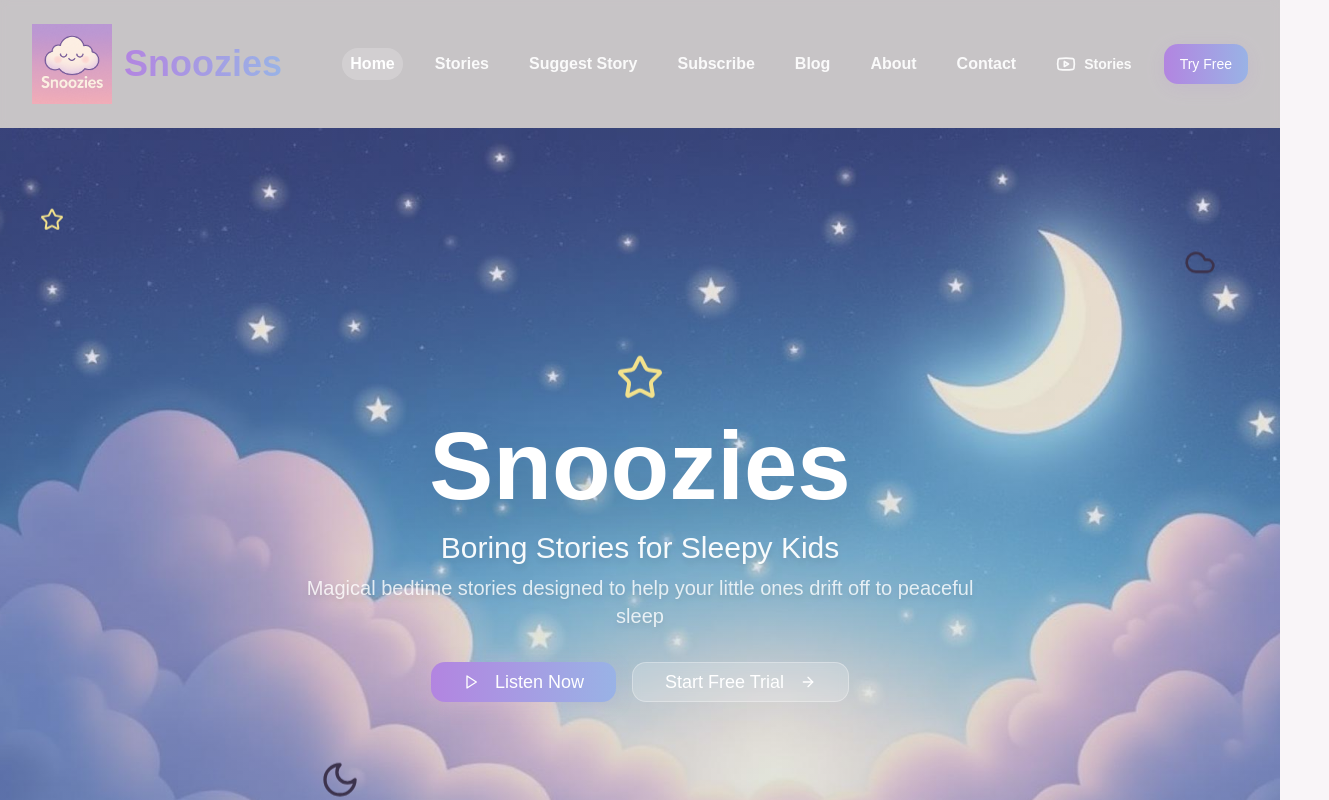
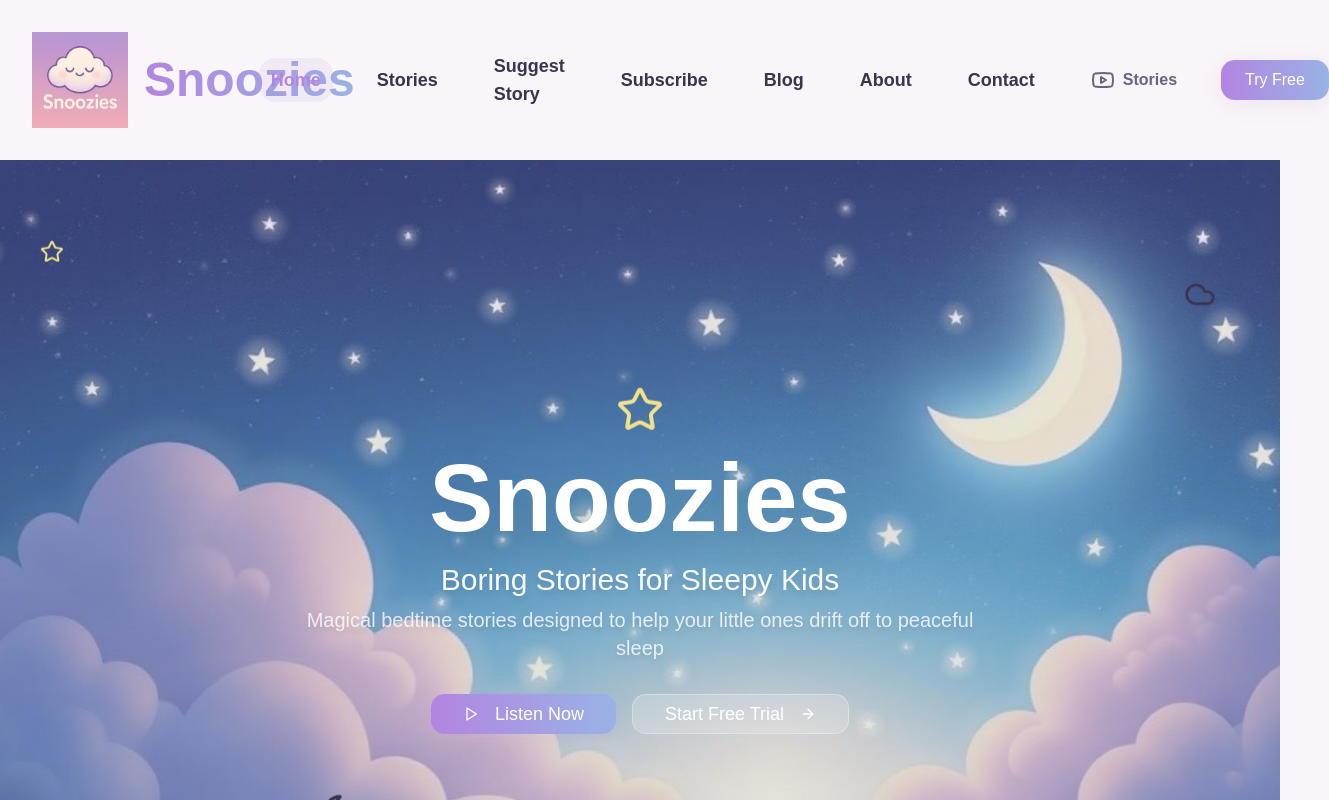
Before and after one commit to brookejoli/snoozies-dreamy-haven, a React (Vite) app: page / in a window 1280 px wide. Shown: the top 800 px of the page, 1329 px wide, since content can reach past the window. Built offline with nearby package versions, Linux system fonts and the light colour scheme.

Commit message:
Refactor navigation bar
Remove the dark background from the navigation bar and increase the size of the logo and navigation items.

```diff
--- a/src/components/Navigation.tsx
+++ b/src/components/Navigation.tsx
@@ -21,27 +21,27 @@ const Navigation = () => {
   const isActive = (path: string) => location.pathname === path;
 
   return (
-    <nav className="sticky top-0 z-50 py-4 bg-black/20 backdrop-blur-sm">
+    <nav className="sticky top-0 z-50 py-6">
       <div className="max-w-7xl mx-auto px-4 sm:px-6 lg:px-8">
-        <div className="flex justify-between items-center h-24">
+        <div className="flex justify-between items-center h-28">
           {/* Logo */}
-          <Link to="/" className="flex items-center space-x-3 group">
-            <img src={logoImage} alt="Snoozies" className="h-20 w-auto" />
-            <span className="text-4xl font-nunito font-bold text-gradient">
+          <Link to="/" className="flex items-center space-x-4 group">
+            <img src={logoImage} alt="Snoozies" className="h-24 w-auto" />
+            <span className="text-5xl font-nunito font-bold text-gradient">
               Snoozies
             </span>
           </Link>
 
           {/* Desktop Navigation */}
-          <div className="hidden md:flex items-center space-x-6">
+          <div className="hidden md:flex items-center space-x-8">
             {navItems.map((item) => (
               <Link
                 key={item.name}
                 to={item.path}
-                className={`font-bold text-base transition-colors duration-300 hover:text-white px-2 py-1 rounded-lg ${
+                className={`font-bold text-lg transition-colors duration-300 hover:text-primary px-3 py-2 rounded-lg ${
                   isActive(item.path)
-                    ? 'text-white bg-white/20'
-                    : 'text-white/90 hover:bg-white/10'
+                    ? 'text-primary bg-primary/10'
+                    : 'text-foreground hover:bg-accent/50'
                 }`}
               >
                 {item.name}
@@ -53,14 +53,14 @@ const Navigation = () => {
               href="https://www.youtube.com/@snooziestories"
               target="_blank"
               rel="noopener noreferrer"
-              className="flex items-center gap-2 text-white/90 hover:text-white transition-colors duration-300 px-2 py-1 rounded-lg hover:bg-white/10 font-bold"
+              className="flex items-center gap-2 text-muted-foreground hover:text-primary transition-colors duration-300 px-3 py-2 rounded-lg hover:bg-accent/50 font-bold"
               title="Visit our YouTube channel"
             >
-              <Youtube className="h-5 w-5" />
-              <span className="text-sm font-bold">Stories</span>
+              <Youtube className="h-6 w-6" />
+              <span className="text-base font-bold">Stories</span>
             </a>
 
-            <Button className="btn-dreamy text-sm px-4 py-2">
+            <Button className="btn-dreamy text-base px-6 py-3">
               Try Free
             </Button>
           </div>
```
